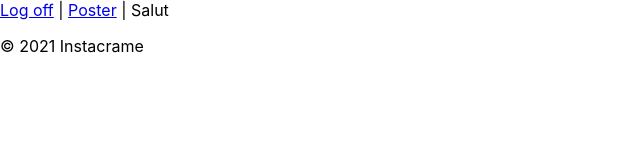
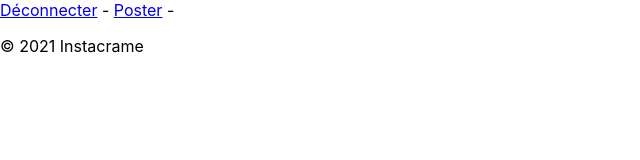
Before and after one commit to LuluxClient/instacrame, a React (Create React App) app: page /feed in a window 1280 px wide. Shown: the top 160 px of the page, without its empty margins (0-640 px from the left). Built offline with nearby package versions, Linux system fonts and the light colour scheme.

Commit message:
Fix issue with useRef in inscription

```diff
--- a/src/components/Navbar.jsx
+++ b/src/components/Navbar.jsx
@@ -1,19 +1,19 @@
-import { useAtom } from "jotai";
+// import { useAtom } from "jotai";
 import { Link } from "react-router-dom";
-import { userAtom } from "../utils/globalState";
+// import { userAtom } from "../utils/globalState";
 
 const Navbar = () => {
-  const [user] = useAtom(userAtom);
+//   const [user] = useAtom(userAtom);
 
   return (
     <nav>
-      <Link to={"/"}>Log off</Link>
-      {" | "}
+      <Link to={"/"}>Déconnecter</Link>
+      {" - "}
       <Link to={"/post"}>Poster</Link>
-      {" | "}
-      <span>
+      {" - "}
+      {/* <span>
         Salut {user.name}
-      </span>
+      </span> */}
     </nav>
   );
 };
--- a/src/pages/Inscription.jsx
+++ b/src/pages/Inscription.jsx
@@ -13,7 +13,6 @@ const Inscription = () => {
     setUser({ ...user, [e.target.name]: e.target.value });
   };
 
-
   const focusInput = () => {
     myInputRef.current.focus();
   };
@@ -28,7 +27,6 @@ const Inscription = () => {
     console.log("Profile Picture:", profilePicture);
   };
 
-
   return (
     <div>
       <h1>Inscription</h1>
@@ -36,13 +34,13 @@ const Inscription = () => {
         <label>
           Pseudo:
           <input
+            ref={myInputRef}
             type="text"
             label="name"
             name="name"
             placeholder="name"
             onChange={handleChange}
           />
-
         </label>
         <br />
         <label>
```
Lines whose indentation alone changed are shown as unchanged.
